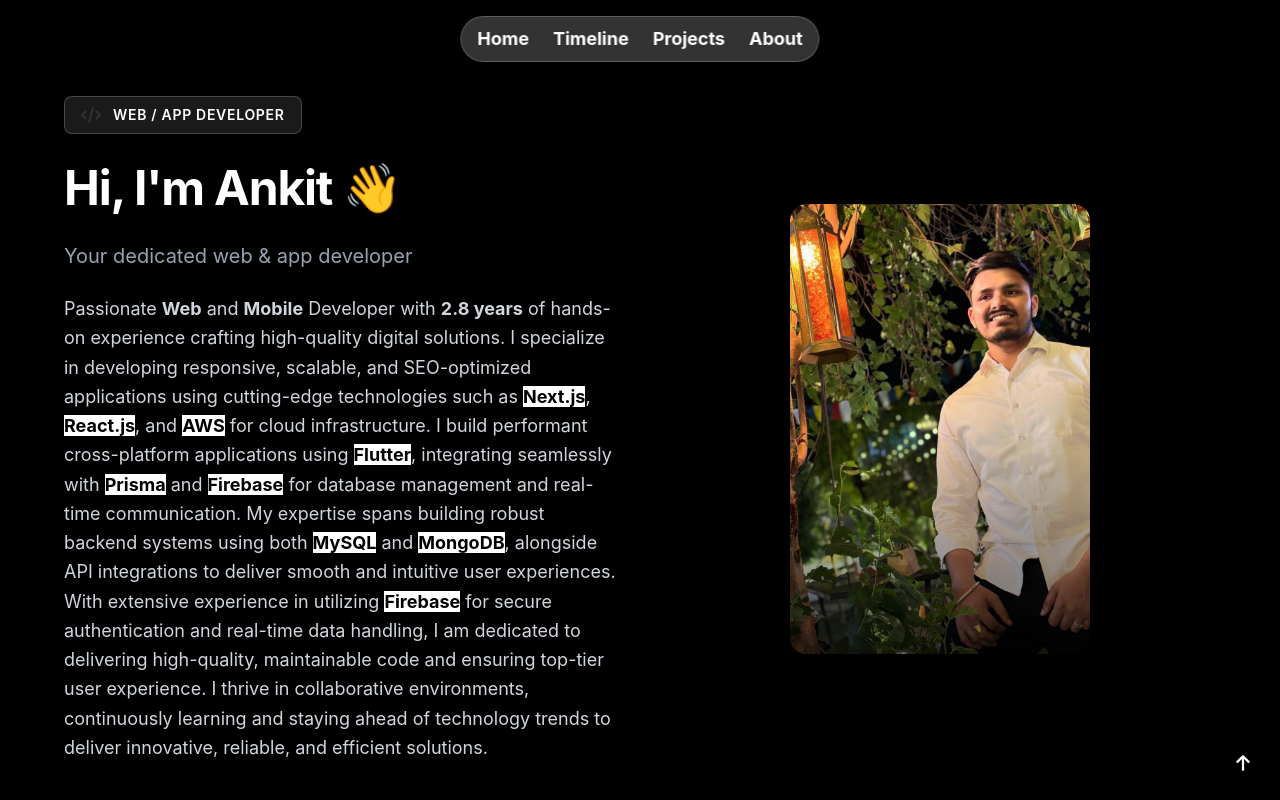
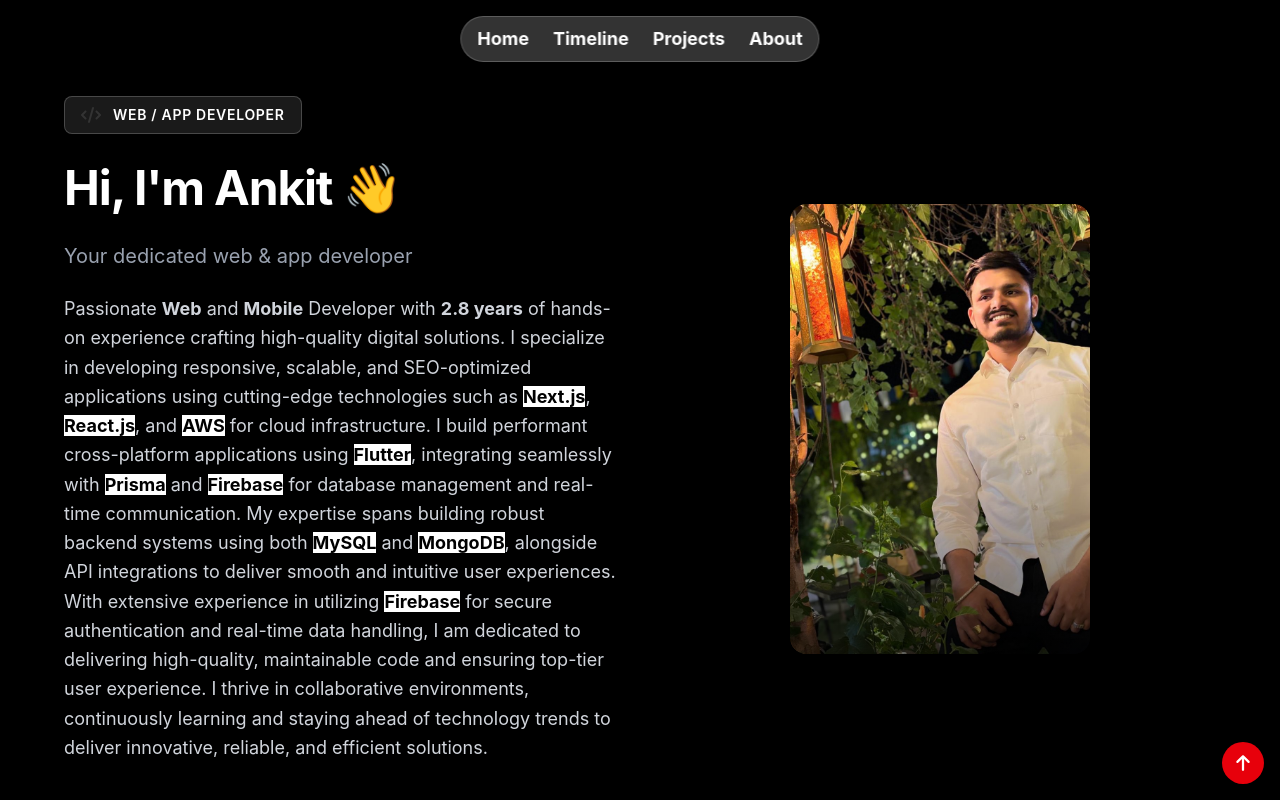
Before and after one commit to Ankitsaini406/portfolio, a Next.js app: page /about in a window 1280 px wide. Shown: the top 800 px of the page. Built offline with nearby package versions, Linux system fonts and the light colour scheme.

Commit message:
chanfes index and data

```diff
--- a/src/app/about/page.tsx
+++ b/src/app/about/page.tsx
@@ -20,7 +20,7 @@ export default function About() {
     return (
         <section
             id="about"
-            className="relative w-full py-24 px-4 sm:px-6 lg:px-8 bg-black text-white"
+            className="w-full py-24 px-4 sm:px-6 lg:px-8 bg-black text-white"
         >
             <motion.div
                 initial={{ opacity: 0, y: 40 }}
--- a/src/app/projects/page.tsx
+++ b/src/app/projects/page.tsx
@@ -7,7 +7,7 @@ import { motion } from 'framer-motion';
 
 export default function Projects() {
     return (
-        <div className="max-w-[1200px] mx-auto py-20 px-4 mix-blend-difference z-10 text-white" id="projects">
+        <div className="max-w-[1200px] mx-auto py-20 px-4 mix-blend-difference text-white" id="projects">
             <motion.h2
                 initial={{ opacity: 0, y: 30 }}
                 whileInView={{ opacity: 1, y: 0 }}
--- a/src/app/timeline/page.tsx
+++ b/src/app/timeline/page.tsx
@@ -6,7 +6,7 @@ import { motion } from "framer-motion";
 export default function Timeline() {
 
     return (
-        <div className="w-full py-20 text-center bg-gray-900 text-white mix-blend-difference z-10" id="timelineSection">
+        <div className="w-full py-20 text-center bg-gray-900 text-white mix-blend-difference" id="timelineSection">
             <motion.h1
                 initial={{ opacity: 0, y: 30 }}
                 whileInView={{ opacity: 1, y: 0 }}
--- a/src/components/Scrollbutton.tsx
+++ b/src/components/Scrollbutton.tsx
@@ -31,7 +31,7 @@ const ScrollButton = () => {
 
     return (
         <motion.button
-            className="fixed bottom-4 right-4 p-3 rounded-full z-[999] transition-transform duration-300 hover:scale-110 cursor-pointer"
+            className="fixed bottom-4 right-4 p-3 rounded-full z-[999] transition-transform duration-300 hover:scale-110 cursor-pointer mix-blend-difference bg-red-600"
             variants={ScrollToTopContainerVariants}
             initial="hide"
             animate={controls}
```
